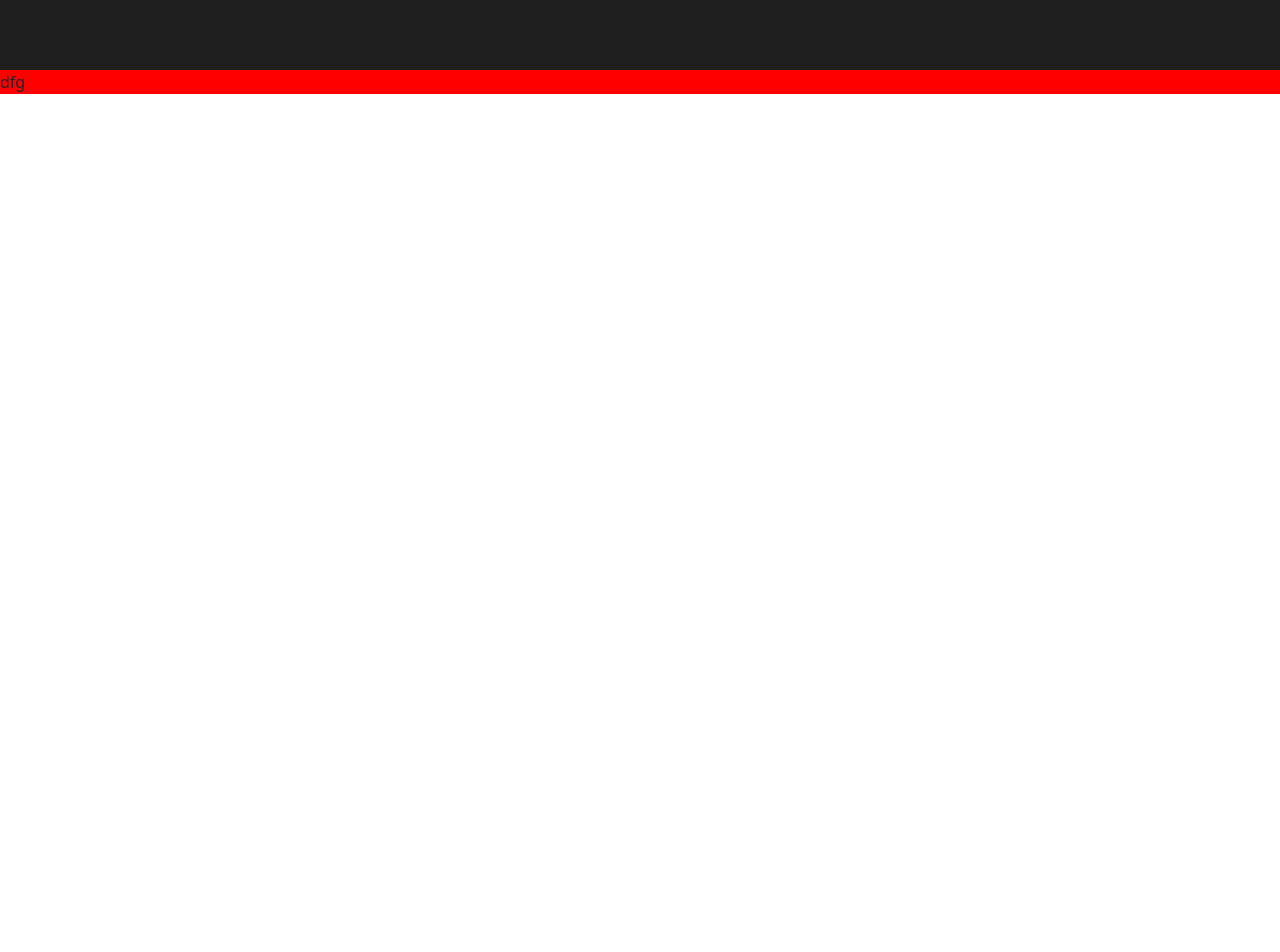
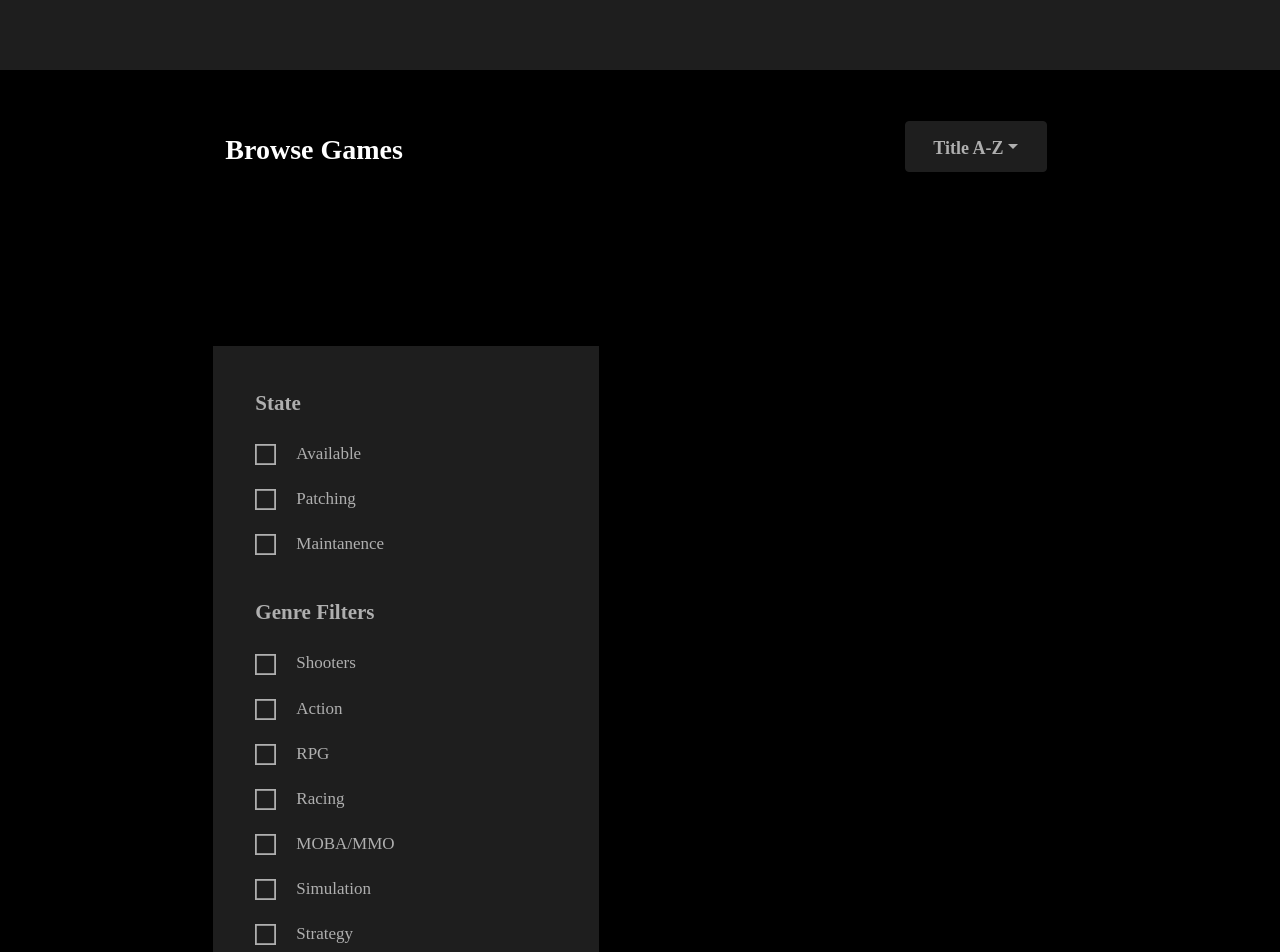
Before and after one commit to AmineBosnali/GamePlus, a Next.js app in the folder game_plus_test_project/: page / in a window 1280 px wide. Shown: the part 420-1372 px from the top of the page. Before the commit the page ends 800 px from the top, so only its background shows below. Built offline with nearby package versions, Linux system fonts and the light colour scheme.

Commit message:
Filters components implement.

```diff
--- /dev/null
+++ b/game_plus_test_project/components/browseGames/browseGames.tsx
@@ -0,0 +1,53 @@
+import { Col, Dropdown, Form, InputGroup, ListGroup, Row } from "react-bootstrap";
+import Image from 'next/image';
+import styles from '../../styles/browse.games.module.scss';
+import CheckBox from "./checkbox";
+const BrowseGames = () => {
+
+    return (
+        <Row className={styles.bgColor}>
+            <Col xs={12} sm={12} md={{ span: 2, offset: 2 }} lg={{ span: 2, offset: 2 }} className={styles.browseGames}>Browse Games</Col>
+            <Col xs={12} sm={12} md={6} lg={6} className={styles.filterGamesBox}>
+                <Dropdown className="d-inline mx-2">
+                    <Dropdown.Toggle id="dropdown-autoclose-true" className={styles.filterGames}>
+                        Title A-Z
+                    </Dropdown.Toggle>
+                    <Dropdown.Menu>
+                        <Dropdown.Item href="#">Menu Item</Dropdown.Item>
+                        <Dropdown.Item href="#">Menu Item</Dropdown.Item>
+                        <Dropdown.Item href="#">Menu Item</Dropdown.Item>
+                    </Dropdown.Menu>
+                </Dropdown>
+            </Col>
+            <Col xs={12} sm={12} md={{ span: 8, offset: 2 }} lg={{ span: 8, offset: 2 }} className={styles.filtersRectangle}>
+                <Row>
+                <dl>
+                    <dt className={styles.listTitle}>State</dt>
+                    <CheckBox text="Available" />
+                    <CheckBox text="Patching" />
+                    <CheckBox text="Maintanence" />
+                    <dt className={styles.listTitle}>Genre Filters</dt>
+                    <CheckBox text="Shooters" />
+                    <CheckBox text="Action" />
+                    <CheckBox text="RPG" />
+                    <CheckBox text="Racing" />
+                    <CheckBox text="MOBA/MMO" />
+                    <CheckBox text="Simulation" />
+                    <CheckBox text="Strategy" />
+                    <CheckBox text="Sports" />
+                    <CheckBox text="Kids/Family" />
+                    <CheckBox text="Casual" />
+                    <CheckBox text="Demo" />
+                    <CheckBox text="Horror" />
+                    <CheckBox text="Platformer" />
+                    <CheckBox text="Battle Royale" />
+                    <CheckBox text="Adventure" />
+                    <CheckBox text="Open World" />
+                </dl>
+                <div className="cardBgColor">test</div>
+                </Row>
+            </Col>
+        </Row>
+    )
+}
+export default BrowseGames;
--- /dev/null
+++ b/game_plus_test_project/components/browseGames/checkbox.tsx
@@ -0,0 +1,17 @@
+import { ListGroup } from "react-bootstrap";
+import styles from '../../styles/browse.games.module.scss';
+
+interface CheckBoxProps {
+  text: string;
+  isVisibleSelect?: boolean;
+}
+
+const Checkbox: React.FC<CheckBoxProps> = (props) => {
+  return (
+    <dt className={styles.checkboxRectangle}>
+      <img src="/checkbox_icon.svg"
+        className={styles.checkbox} /><span className={styles.text}>{props.text}</span>
+    </dt>
+  )
+}
+export default Checkbox;
--- /dev/null
+++ b/game_plus_test_project/components/footer/footer.tsx
@@ -0,0 +1,13 @@
+import { Col, Form, InputGroup, Row } from "react-bootstrap";
+import Image from 'next/image';
+import styles from '../../styles/browse.games.module.scss';
+
+const Footer = () => {
+
+  return (
+    <Row >
+       Footer
+    </Row>
+  )
+}
+export default Footer;
--- a/game_plus_test_project/components/header/header.tsx
+++ b/game_plus_test_project/components/header/header.tsx
@@ -6,7 +6,7 @@ import MenuButtonPlay from './buttonPlay';
 import styles from '../../styles/header.module.scss';
 import { useRouter } from "next/router";
 
-const header = () => {
+const Header = () => {
   const router = useRouter();
   return (
     <Navbar collapseOnSelect bg="light" className={styles.bgHeader}>
@@ -38,4 +38,4 @@ const header = () => {
     </Navbar>
   )
 }
-export default header;
+export default Header;
--- a/game_plus_test_project/components/search/search.tsx
+++ b/game_plus_test_project/components/search/search.tsx
@@ -2,7 +2,7 @@ import { Col, Form, InputGroup, Row } from "react-bootstrap";
 import Image from 'next/image';
 import styles from '../../styles/search.module.scss';
 
-const banner = () => {
+const Search = () => {
 
   return (
     <Row className={styles.gfnMotifBackgroundHero}>
@@ -26,4 +26,4 @@ const banner = () => {
     </Row>
   )
 }
-export default banner;
+export default Search;
--- a/game_plus_test_project/pages/index.tsx
+++ b/game_plus_test_project/pages/index.tsx
@@ -2,12 +2,15 @@ import type { NextPage } from 'next'
 import { Container, Row } from 'react-bootstrap';
 import Header from '../components/header/header';
 import Banner from '../components/search/search';
+import BrowseGames from '../components/browseGames/browseGames';
+import Footer from '../components/footer/footer';
 const Home: NextPage = () => {
   return (
     <Container fluid>
       <Header />
       <Banner />
-      <Row className="show-grid" style={{backgroundColor:"red"}}>dfg</Row>
+      <BrowseGames/>
+      <Footer/>
     </Container>
   )
 }
--- a/game_plus_test_project/styles/_variables.scss
+++ b/game_plus_test_project/styles/_variables.scss
@@ -5,6 +5,7 @@
 
   $green: #76b900 !default;
   $white: #ffffff !default;
+  $black: #000000 !default;
   $darkgrey: #1e1e1e !default;
   $global-font-family: GreycliffCF;
   $global-font-size: toRem(16);
--- /dev/null
+++ b/game_plus_test_project/styles/browse.games.module.scss
@@ -0,0 +1,93 @@
+@import '_variables.scss';
+
+.bgColor {
+    height:toRem(1592);
+    background-color: $black;
+  }
+
+.browseGames {
+    margin-top: toRem(64);
+    font-family: $global-font-family;
+    font-size: toRem(28);
+    font-weight: bold;
+    font-stretch: normal;
+    font-style: normal;
+    line-height: normal;
+    letter-spacing: normal;
+    color: $white;
+  }
+  .filterGamesBox{
+        text-align: right;
+
+        .filterGames {
+          width: toRem(142);
+          height: toRem(51);
+          padding: toRem(16) toRem(16) toRem(15);
+          margin-top: toRem(51);
+          background-color: $darkgrey;
+          border-color: $darkgrey;
+          color: #afafaf;
+          font-size: toRem(18);
+          font-family: $global-font-family;
+          font-weight: 600;
+          font-stretch: normal;
+          font-style: normal;
+          line-height: normal;
+          letter-spacing: normal;
+      }
+  }
+
+  .filtersRectangle {
+    width: toRem(386);
+    height: toRem(1142);
+    background-color: $darkgrey;
+  }
+
+  .listTitle {
+    height: toRem(29);
+    margin-top: toRem(45);
+    margin-left: toRem(30);
+    font-family: GreycliffCF-DemiBold;
+    font-size: toRem(21);
+    font-weight: 600;
+    font-stretch: normal;
+    font-style: normal;
+    line-height: normal;
+    letter-spacing: normal;
+    color: #afafaf;
+    background-color: $darkgrey;
+  }
+
+  .checkboxRectangle{
+    background-color: $darkgrey;
+    margin-top: toRem(21);
+    margin-left: toRem(30);
+    .checkbox{
+      width: toRem(21);
+      height: toRem(21);
+      object-fit: contain;
+      border: solid 1px #afafaf;
+  }
+
+  .text {
+    width: toRem(282);
+    height: toRem(24);
+    margin-left: toRem(20);
+    font-family: GreycliffCF-Regular;
+    font-size: toRem(17);
+    font-weight: normal;
+    font-stretch: normal;
+    font-style: normal;
+    line-height: 1.2;
+    letter-spacing: normal;
+    color: #afafaf;
+  }
+}
+
+.cardBgColor {
+  width: toRem(794);
+  height: toRem(414);
+  margin: toRem(0) toRem(0) toRem(30);
+  padding: toRem(30);
+  background-color: $darkgrey;
+}
```
Also changed, not shown: game_plus_test_project/public/checkbox_icon.svg (added), game_plus_test_project/styles/footer.module.scss (added).
